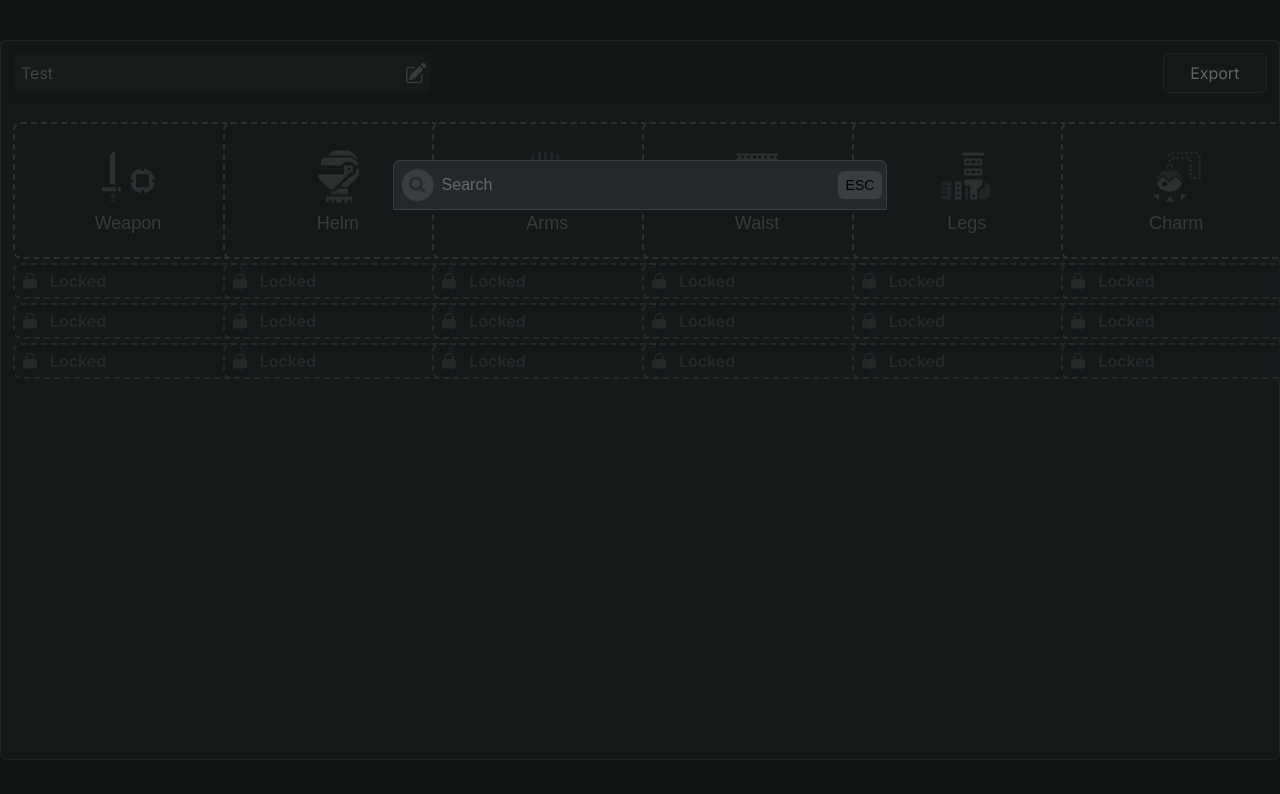
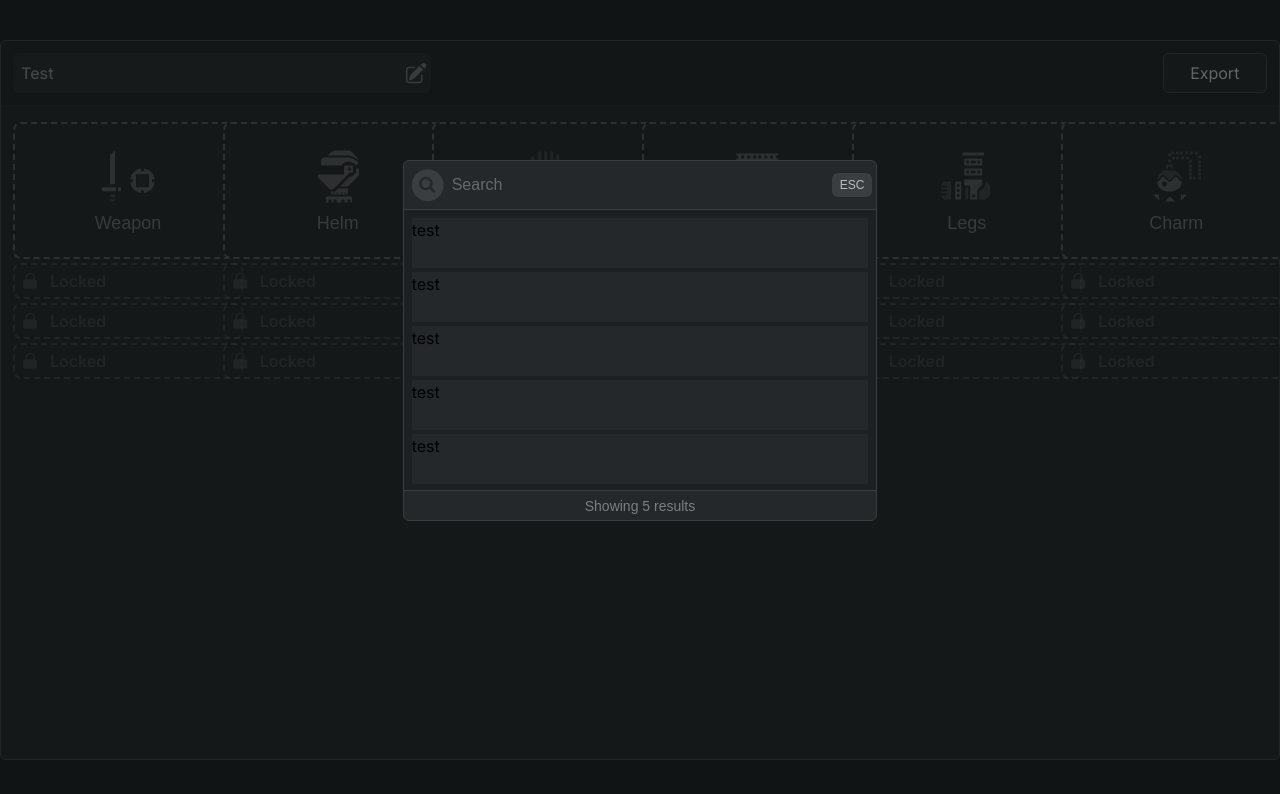
Before and after one commit to HunterPie/hub, a Next.js app: page /builder/monster-hunter-world in a window 1280 px wide. Both pictures are taken after a click on the element "Weapon". Shown: the top 794 px of the page. Built offline with nearby package versions, Linux system fonts and the light colour scheme.

Commit message:
Feat(UI): Search modal enhancements

```diff
--- a/src/app/builder/monster-hunter-world/page.tsx
+++ b/src/app/builder/monster-hunter-world/page.tsx
@@ -12,6 +12,8 @@ import { JewelSelectionComponent } from "@/components/builder/JewelSelectionComp
 import { JewelLevel } from "@/core/game/gear/jewel";
 import { EditInput } from "@/components/primitive/input/EditInput";
 import { Button } from "@/components/primitive/buttons/Button";
+import { MHWSearchGearComponent } from "@/components/builder/MHWSearchGearComponent";
+import {id} from "postcss-selector-parser";
 
 interface GearProperties {
     label: string
@@ -77,8 +79,10 @@ export default function Builder() {
             setSearching(false)
             return
         }
+    }
 
-        console.log(text)
+    const handleSearchClick = (id: number) => {
+
     }
 
     return (
@@ -86,7 +90,7 @@ export default function Builder() {
             <div className="bg-gray-100 rounded-md my-10 mx-auto gap-3 border-gray-0 border-solid border-thin">
                 <div className="grid grid-cols-6 col-span-6 bg-gray-200 p-3 rounded-t-md border-b-thin border-gray-50">
                     <EditInput onSave={() => false}
-                                className="col-span-2 h-[40px]"/>
+                                className="col-span-2 h-[40px] font-medium"/>
                     <div className="grid grid-cols-2 col-start-6">
                         <Button className="flex col-start-2 items-center justify-center rounded-md cursor-pointer bg-gray-100 border-gray-0 border-solid border-thin h-[40px] text-white-200"
                                 onClick={() => {}}>Export</Button>
@@ -113,7 +117,20 @@ export default function Builder() {
 
             <SearchModal isOpen={isSearching}
                          onClose={() => setSearching(false)}
-                         onSubmit={handleSearch}/>
+                         onSubmit={handleSearch}>
+                {
+                    [0, 1, 2, 3, 4].map(id => {
+                        return (
+                            <MHWSearchGearComponent icon={""}
+                                                    name={"test"}
+                                                    rarity={12}
+                                                    jewels={[]}
+                                                    onClick={() => handleSearchClick(id)}
+                                                    key={`gear_${id}`}/>
+                        )
+                    })
+                }
+            </SearchModal>
         </div>
     )
 }
--- a/src/app/globals.css
+++ b/src/app/globals.css
@@ -39,8 +39,29 @@ span.ripple {
     }
 }
 
-div[disabled]
+div.disabled
 {
   pointer-events: none;
-  opacity: 0.7;
+  opacity: 0.5;
 }
+
+/* ===== Scrollbar CSS ===== */
+/* Firefox */
+* {
+    scrollbar-width: auto;
+    scrollbar-color: #3A3E40 transparent;
+}
+
+/* Chrome, Edge, and Safari */
+*::-webkit-scrollbar {
+    width: 7px;
+}
+
+*::-webkit-scrollbar-track {
+    background: transparent;
+}
+
+*::-webkit-scrollbar-thumb {
+    background-color: #3A3E40;
+    border-radius: 10px;
+}
--- /dev/null
+++ b/src/components/builder/MHWSearchGearComponent.tsx
@@ -0,0 +1,28 @@
+import React from "react";
+import {Button} from "@/components/primitive/buttons/Button";
+import {StaticImport} from "next/dist/shared/lib/get-img-props";
+import {JewelLevel} from "@/core/game/gear/jewel";
+
+interface MHWSearchGearComponentProps {
+    icon: string | StaticImport
+    name: string
+    rarity: number
+    jewels: JewelLevel[]
+    onClick: () => void
+}
+
+export const MHWSearchGearComponent: React.FC<MHWSearchGearComponentProps> = ({
+    icon,
+    name,
+    rarity,
+    jewels,
+    onClick
+}) => {
+
+    return (
+        <Button onClick={onClick}
+                className="h-[50px] bg-gray-50 mb-1 items-center justify-center cursor-pointer">
+            {name}
+        </Button>
+    )
+}
--- a/src/components/primitive/buttons/Button.tsx
+++ b/src/components/primitive/buttons/Button.tsx
@@ -1,4 +1,4 @@
-import { useEffect, useRef } from "react"
+import React, { useEffect, useRef } from "react"
 
 interface ButtonProps {
     children?: any
@@ -29,9 +29,13 @@ export const Button: React.FC<ButtonProps> = ({
             const diameter = Math.max(container.clientWidth, container.clientHeight);
             const radius = diameter / 2;
             ripple.style.width = ripple.style.height = `${diameter}px`;
+
+            console.log(event.clientX)
+            console.log(container)
+
             ripple.style.left = `${event.clientX - (container.offsetLeft + radius)}px`;
             ripple.style.top = `${event.clientY - (container.offsetTop + radius)}px`;
-            ripple.classList.add("ripple");
+            ripple.classList.add("relative", "ripple")
 
             container.appendChild(ripple);
         }
@@ -44,10 +48,9 @@ export const Button: React.FC<ButtonProps> = ({
     }, [containerRef])
 
     return (
-        <div className={`overflow-hidden relative ${className}`}
+        <div className={`overflow-hidden relative ${isDisabled ? "disabled" : ""} ${className}`}
              ref={containerRef}
-             onClick={onClick}
-             disabled={isDisabled}>
+             onClick={onClick}>
             {children}
         </div>
     )
--- a/src/components/primitive/chip/Kbd.tsx
+++ b/src/components/primitive/chip/Kbd.tsx
@@ -6,6 +6,6 @@ export const Kbd: React.FC<KbdProps> = ({
     text
 }) => {
     return (
-        <kbd className="self-center px-2 py-1 rounded-md font-sans text-sm bg-gray-0">{text}</kbd>
+        <kbd className="self-center px-2 py-1 rounded-md font-sans text-xs bg-gray-0 text-white-200 font-medium">{text}</kbd>
     )
 }
--- a/src/components/search/SearchModal.tsx
+++ b/src/components/search/SearchModal.tsx
@@ -2,9 +2,10 @@ import { BackdropOverlay } from "../overlay/BackdropOverlay"
 import SearchIcon from "@/icons/SearchIcon.svg"
 import Image from "next/image"
 import { Kbd } from "../primitive/chip/Kbd"
-import { KeyboardEvent, useEffect, useRef } from "react"
+import React, { useEffect, useRef } from "react"
 
 interface SearchModalProps {
+    children?: any,
     isOpen: boolean,
     onClose: () => void,
     onSubmit: (text: string) => void
@@ -13,11 +14,17 @@ interface SearchModalProps {
 export const SearchModal: React.FC<SearchModalProps> = ({
     isOpen,
     onClose,
-    onSubmit
+    onSubmit,
+    children
 }) => {
     const didMount = useRef<boolean>(false)
     const searchModalRef = useRef<HTMLDivElement>(null)
     const searchInputRef = useRef<HTMLInputElement>(null)
+
+    const handleClickOut = () => {
+        searchInputRef.current!.value = ""
+        onClose()
+    }
 
     useEffect(() => {
         const modalRef = searchModalRef.current!
@@ -27,7 +34,7 @@ export const SearchModal: React.FC<SearchModalProps> = ({
         }
 
         modalRef.addEventListener("animationend", () => {
-            if (modalRef.classList.contains("animate-slideDown")) {
+            if (modalRef.classList.contains("animate-scaleUp")) {
                 modalRef.classList.add("hidden")
             }
         })
@@ -47,31 +54,47 @@ export const SearchModal: React.FC<SearchModalProps> = ({
         return () => {
             inputRef.removeEventListener("keyup", handleKeypress)
         }
-    }, [searchInputRef])
+    }, [searchInputRef, onSubmit])
 
-    const handleClickOut = () => {
-        searchInputRef.current!.value = ""
-        onClose()
+    useEffect(() => {
+        function handleEscPress(event: KeyboardEvent) {
+            if (event.key == "Escape") {
+                handleClickOut()
+            }
         }
 
+        document.addEventListener("keyup", handleEscPress)
 
+        return () => {
+            document.removeEventListener("keyup", handleEscPress)
+        }
+    })
 
     return (
         <div className="absolute">
             <BackdropOverlay onClick={handleClickOut}
                              isVisible={isOpen}/>
 
-            <div className={`relative flex z-50 bg-gray-50 border-thin p-1 border-gray-0 rounded-t-md mx-auto my-[20vh] justify-center w-auto h-auto transition-opacity ${isOpen ? "animate-slideUp" : `animate-slideDown ${didMount.current ? "" : "hidden"}`}`}
+            <div className={`relative z-50 bg-gray-50 border-thin border-gray-0 rounded-md mx-auto my-[20vh] justify-center w-auto h-auto transition-opacity ${isOpen ? "animate-scaleDown" : `animate-scaleUp ${didMount.current ? "" : "hidden"}`}`}
                 ref={searchModalRef}>
+                <div className="flex border-b-thin border-gray-0 p-1">
                     <Image src={SearchIcon}
                            alt="search"
                            className="w-[40px]"/>
-                <input className="bg-transparent w-[50dvh] outline-none p-1 font-sans text-white-100 font-medium placeholder:text-white-600"
+                    <input className="bg-transparent w-[30dvw] outline-none p-1 font-sans text-white-100 font-medium placeholder:text-white-600"
                            placeholder="Search"
                            ref={searchInputRef}/>
                     <Kbd text="ESC"/>
                 </div>
 
+                <div className="p-2 max-h-[35dvh] min-h-[250px] bg-gray-200 min-h overflow-x-hidden overflow-scroll">
+                    {children}
+                </div>
+                <div className="flex h-[30px] w-full border-t-thin border-gray-0 items-center justify-center text-sm font-sans text-white-500">
+                    Showing {children.length} result{children.length > 1 ? "s" : ""}
+                </div>
+            </div>
+
         </div>
     )
 }
--- a/tailwind.config.ts
+++ b/tailwind.config.ts
@@ -8,6 +8,7 @@ const config: Config = {
     ],
     theme: {
         extend: {
+
             borderWidth: {
                 "thin": "1px"
             },
@@ -15,8 +16,10 @@ const config: Config = {
                 "container": "65px minmax(900px, 1fr) 100px"
             },
             animation: {
-                slideUp: "slideUp 250ms cubic-bezier(0, 0, 0.3, 1)",
-                slideDown: "slideDown 250ms cubic-bezier(0, 0, 0.3, 1) forwards"
+                slideUp: "slideUp 100ms cubic-bezier(0, 0, 0.7, 1)",
+                slideDown: "slideDown 100ms cubic-bezier(0, 0, 0.7, 1) forwards",
+                scaleDown: "scaleDown 200ms cubic-bezier(0, 0, 0.3, 1)",
+                scaleUp: "scaleUp 200ms cubic-bezier(0, 0, 0.3, 1) forwards",
             },
             keyframes: {
                 slideUp: {
@@ -26,6 +29,14 @@ const config: Config = {
                 slideDown: {
                     "0%": { transform: "translateY(0%)", opacity: "1" },
                     "100%": { transform: "translateY(+25%)", opacity: "0" }
+                },
+                scaleDown: {
+                    "0%": { transform: "scale(1.02)", opacity: "0" },
+                    "100%": { transform: "scale(1)", opacity: "1" }
+                },
+                scaleUp: {
+                    "0%": { transform: "scale(1)", opacity: "1" },
+                    "100%": { transform: "scale(1.02)", opacity: "0" }
                 }
             }
         },
```
Lines whose indentation alone changed are shown as unchanged.
